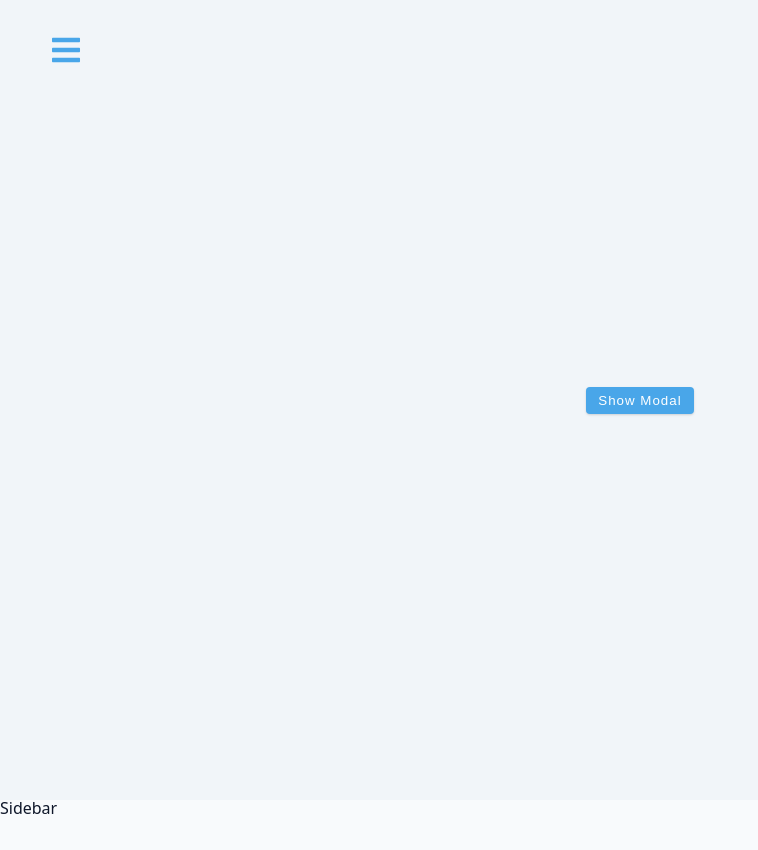
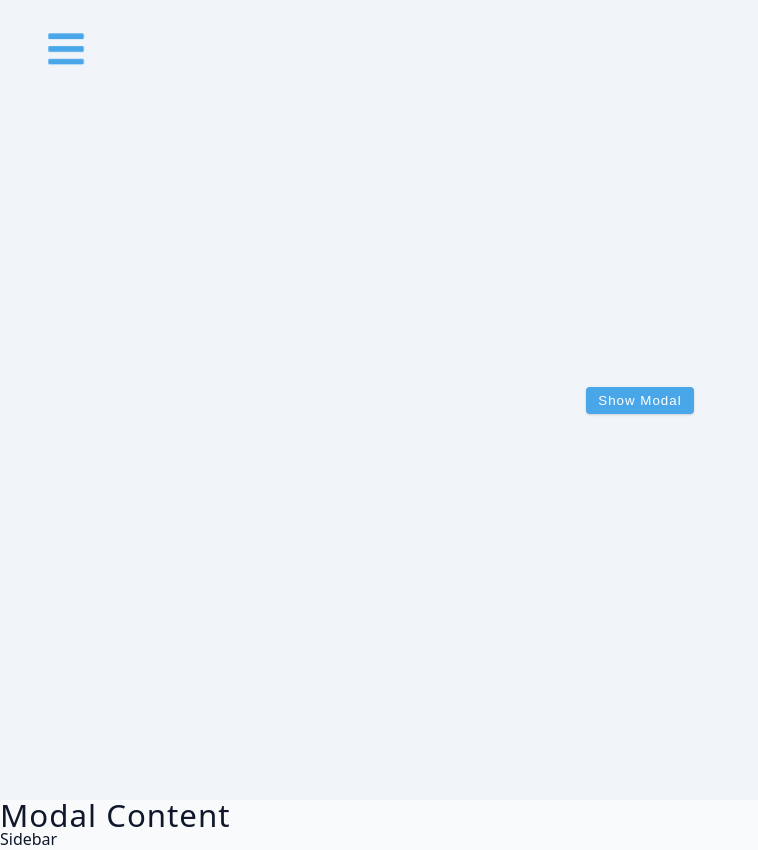
Before and after one commit to isnendyankp/sideBar, a React (Vite) app: page / in a window 1280 px wide. Shown: the whole page, without its empty margins (0-758 px from the left). Before the commit the page ends 819 px from the top, so only its background shows below. Built offline with nearby package versions, Linux system fonts and the light colour scheme.

Commit message:
add h3 with text of modal content

```diff
--- a/src/Modal.jsx
+++ b/src/Modal.jsx
@@ -6,7 +6,7 @@ const Modal = () => {
   return (
     <div className='modal-overlay'>
       <div className='modal-container'>
-
+        <h3>modal content</h3>
       </div>
     </div>
   );
@@ -21,3 +21,4 @@ export default Modal;
 // 4. call useGlobalContext function and pass in destructured values of isModalOpen & closeModal
 // 5. add div with className of modal-overlay @return
 // 6. add div with className of modal-container @return>div modal-overlay
+// 7. add h3 with text of modal content @return>div modal-overlay>div modal-container
```
